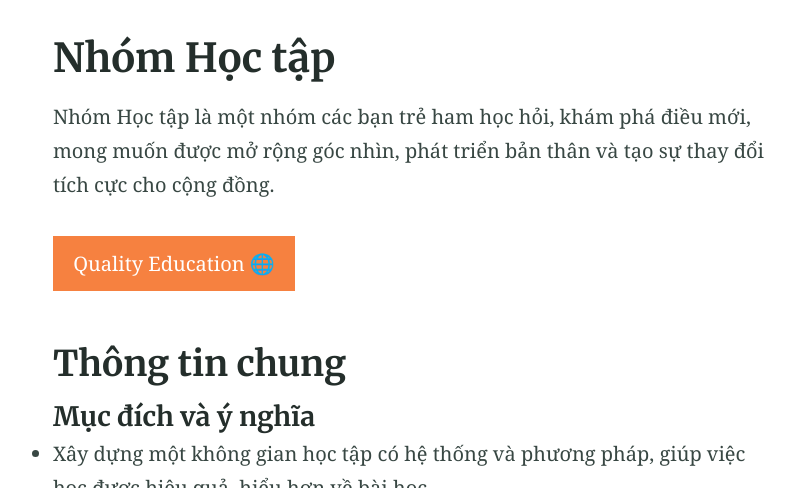
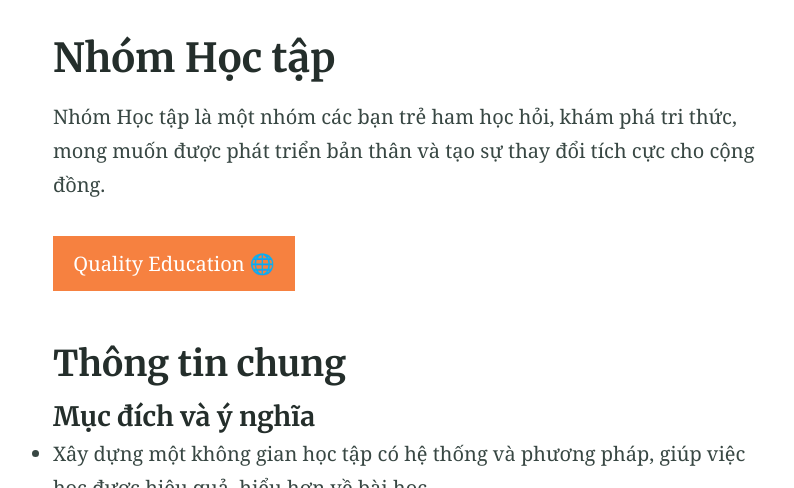
Before and after one commit to 8trien/1, a Jekyll site: the page built from index.md, in a window 1280 px wide and 900 px high, cut to the strip 412-900 px from the top of the window. Shown: the whole strip, without its empty margins (230-1024 px from the left). Built offline with Jekyll 4.4.1, drawn with Linux system fonts in a browser that asks for light colours.

Commit message:
Update index.md

```diff
--- a/index.md
+++ b/index.md
@@ -5,10 +5,10 @@ feature_text:
 ## WELCOME TO OUR PROJECT
 
 feature_image: "https://picsum.photos/id/434/4928?image=3264"
-excerpt: "Nhóm Học tập [Binhminh Knowledge](https://www.facebook.com/bmbetter)là một nhóm các bạn trẻ ham học hỏi, khám phá điều mới, mong muốn được mở rộng góc nhìn, phát triển bản thân và tạo sự thay đổi tích cực cho cộng đồng."
+excerpt: "Nhóm Học tập là một nhóm các bạn trẻ ham học hỏi, khám phá tri thức, mong muốn được phát triển bản thân và tạo sự thay đổi tích cực cho cộng đồng."
 ---
 
-Nhóm Học tập là một nhóm các bạn trẻ ham học hỏi, khám phá điều mới, mong muốn được mở rộng góc nhìn, phát triển bản thân và tạo sự thay đổi tích cực cho cộng đồng.
+Nhóm Học tập là một nhóm các bạn trẻ ham học hỏi, khám phá tri thức, mong muốn được phát triển bản thân và tạo sự thay đổi tích cực cho cộng đồng.
 
 {% include button.html text="Quality Education 🌐" link="https://sdgs.un.org/goals/goal4" color="#f68140" %}
 
```
